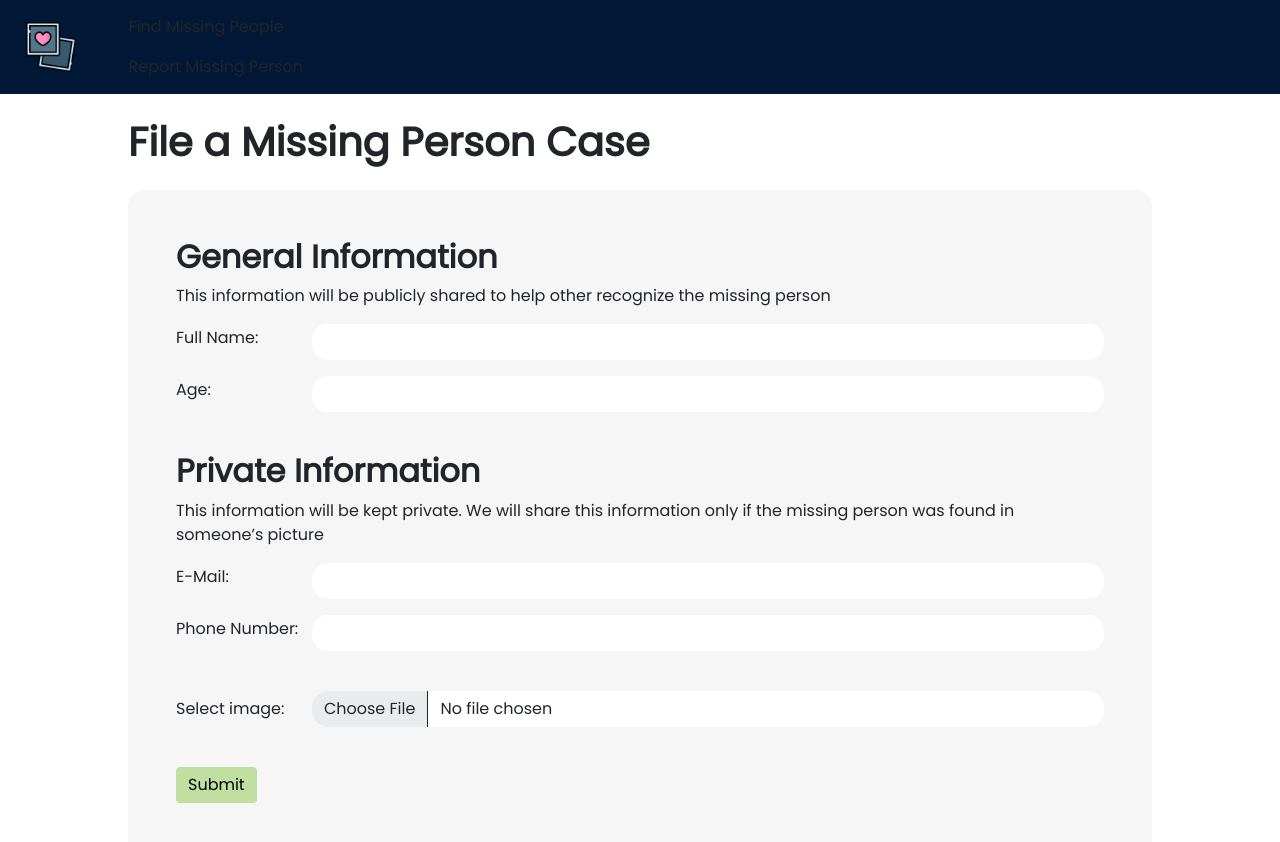
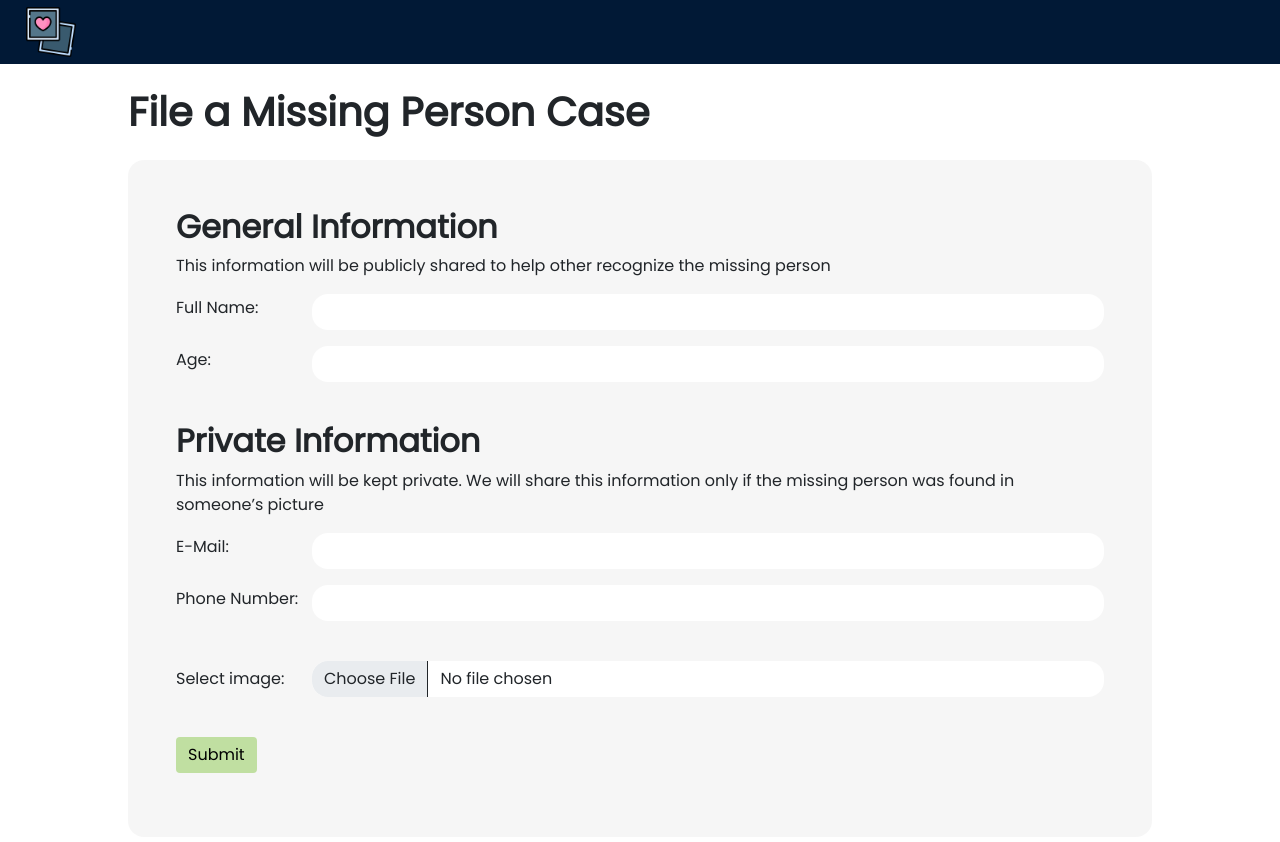
Before and after one commit to rohuna/Blueprint21, a plain HTML site: page missing-person.html in a window 1280 px wide. Drawn offline with nearby package versions, Linux system fonts and the light colour scheme.

Commit message:
font and minor changes

```diff
--- a/missing-person.html
+++ b/missing-person.html
@@ -15,17 +15,11 @@
 </head>
 <body>
     <nav class="navbar navbar-expand-lg navbar-light bg-light" style = "background: #011936 !important; padding: 7px 2% !important;">
-        <img src = "./photos.png" width = "50px;">
+        <a href='home.html'><img src = "./photos.png" width = "50px;"></a>
         <button class="navbar-toggler" type="button" data-toggle="collapse" data-target="#navbarSupportedContent" aria-controls="navbarSupportedContent" aria-expanded="false" aria-label="Toggle navigation">
           <span class="navbar-toggler-icon"></span>
         </button>
         <div class = "ml-auto">
-          <form method="get" action="/submit-your-pictures.html" class='ml-auto btn my-2 my-sm-0 intro' style='padding: 0rem'>
-            <button class="ml-auto btn my-2 my-sm-0 intro" type="submit">Find Missing People</button>
-          </form>
-          <form method="get" action="/missing-person.html" class='ml-auto btn my-2 my-sm-0 intro' style='padding: 0rem'>
-            <button class="ml-auto btn my-2 my-sm-0 intro" type="submit">Report Missing Person</button>
-          </form>
         </div>
 
         </div>
```
Also changed, not shown: home.html (+1 -1 lines), submit-your-pictures.html (+1 -7 lines).
